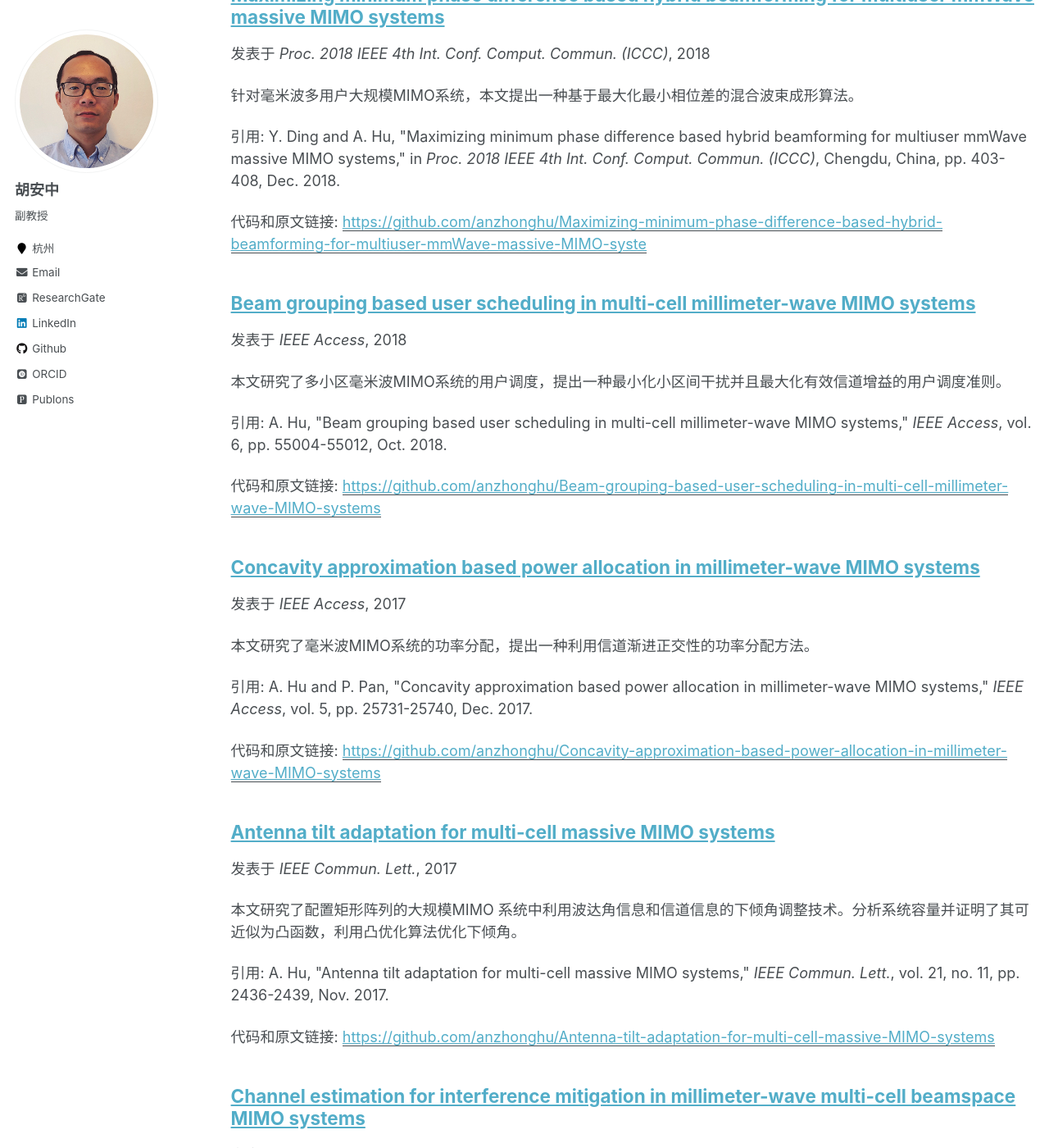
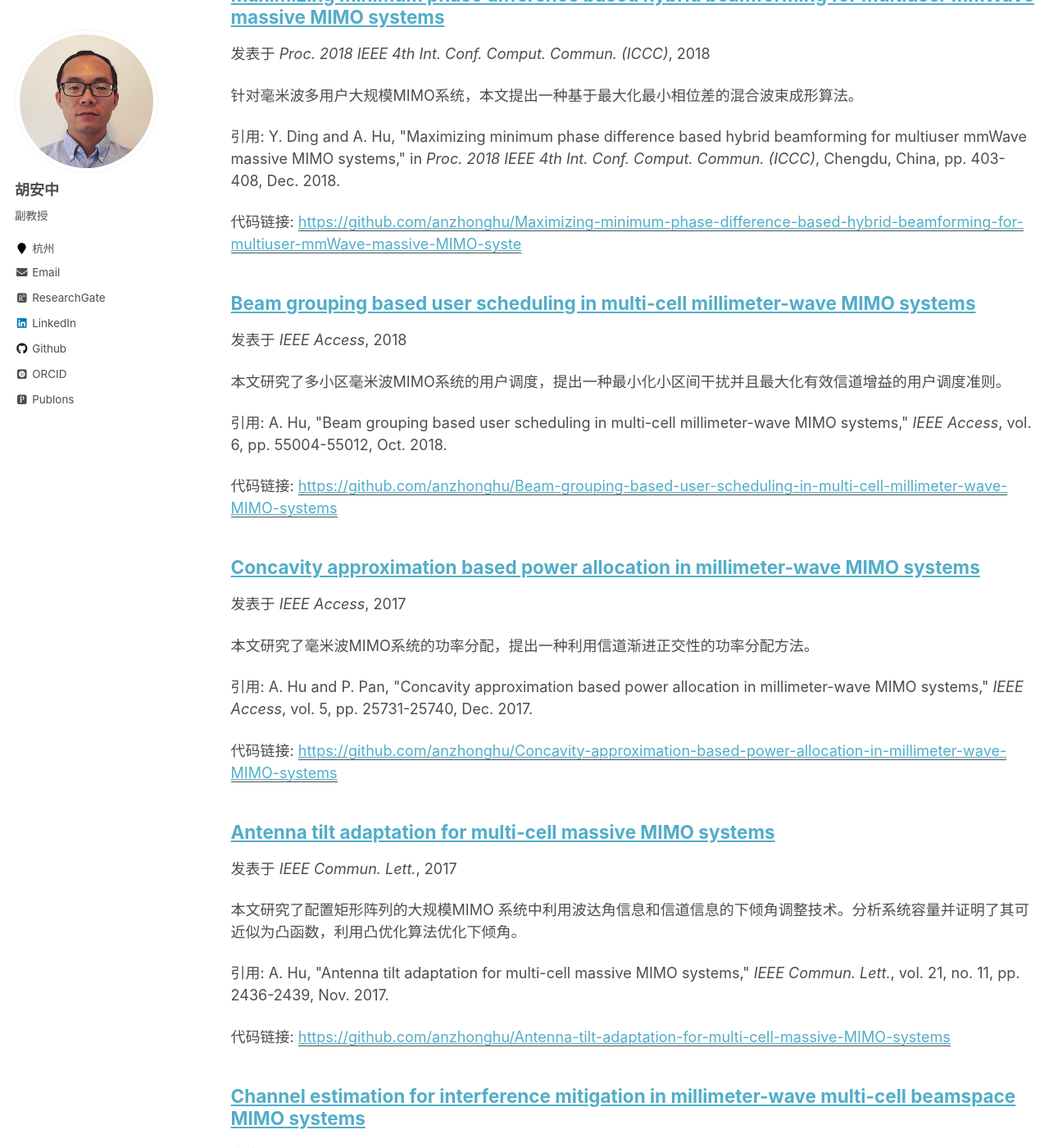
Before and after one commit to anzhonghu/ch, a Jekyll site: the page built from _pages/publications.md, in a window 1280 px wide and 1400 px high, scrolled down 3035 px. Shown: the whole window at 82% size. Built offline with Jekyll 4.4.1, drawn with Linux system fonts in a browser that asks for light colours; some web fonts are replaced; some of the changed text lies outside the part shown.

Commit message:
Update archive-single.html

```diff
--- a/_includes/archive-single.html
+++ b/_includes/archive-single.html
@@ -54,7 +54,7 @@
 
     {% if post.citation and post.paperurl %}
       <p>引用: {{ post.citation }}</p>
-      <p>代码和原文链接: <a href="{{ post.paperurl }}"><u>{{ post.paperurl }}</u></a></p>
+      <p>代码链接: <a href="{{ post.paperurl }}"><u>{{ post.paperurl }}</u></a></p>
     {% elsif post.citation %}
       <p>引用: {{ post.citation }} </p>
     {% elsif post.paperurl %}
```
